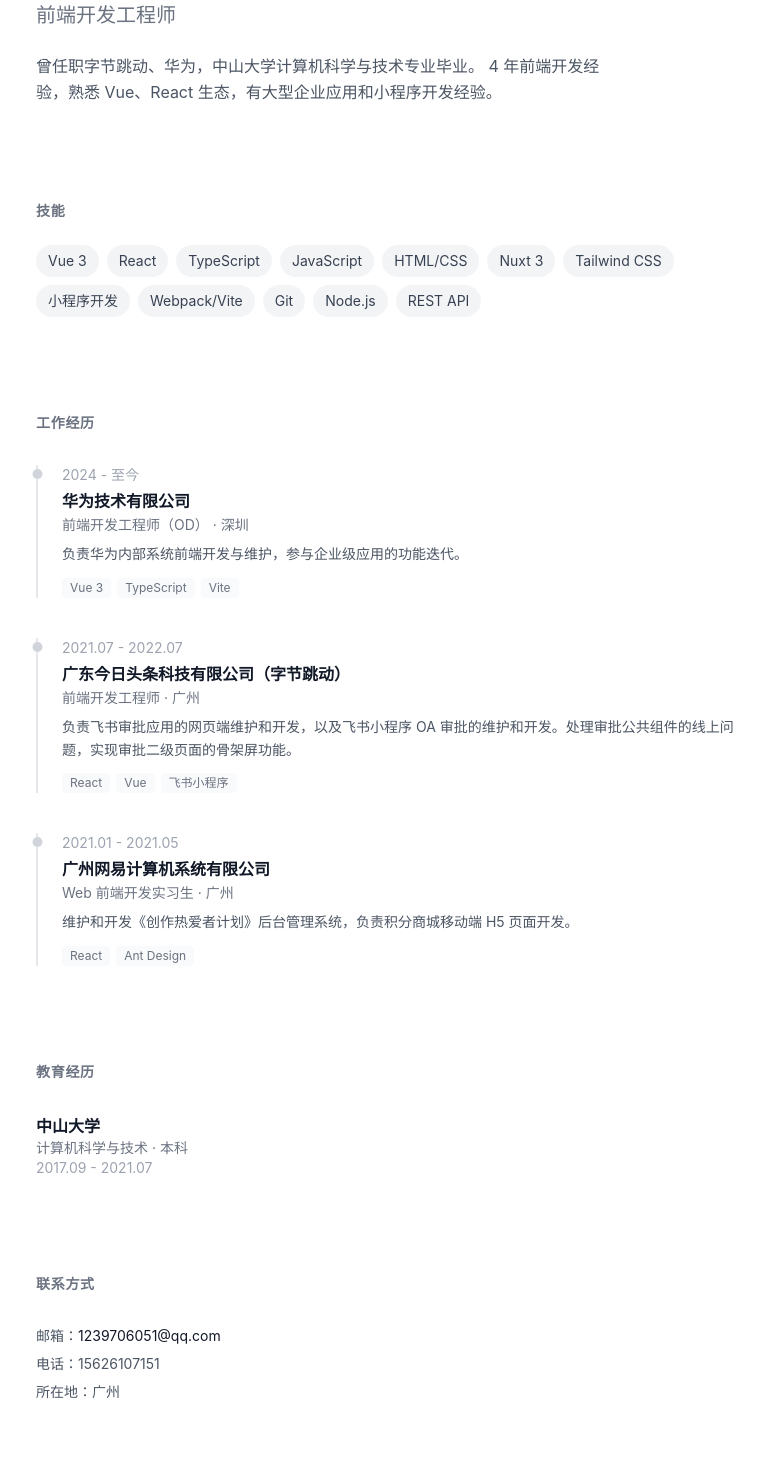
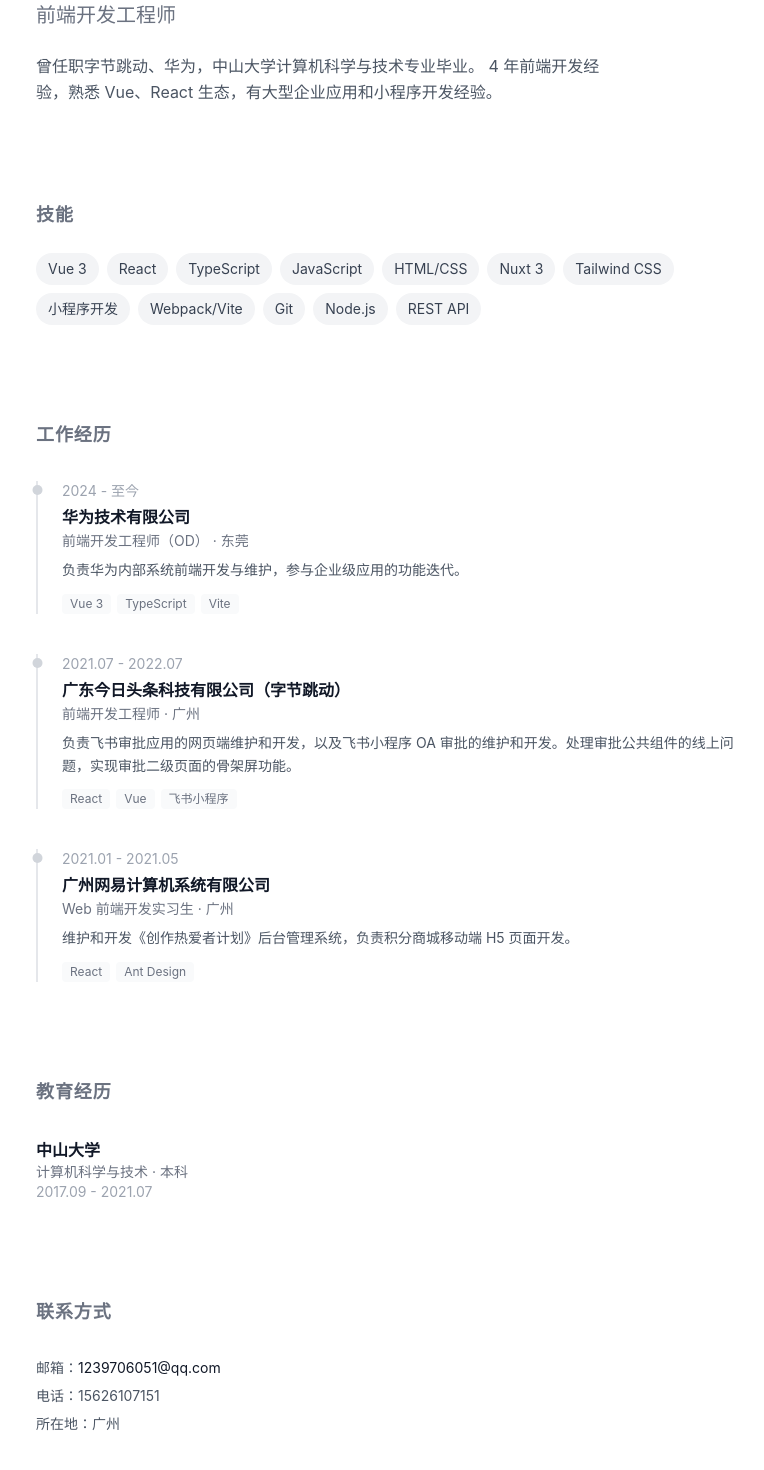
Before and after one commit to chenjt56/personal-site, a Nuxt app: page / in a window 1280 px wide. Shown: the part 192-1662 px from the top of the page, without its empty margins (244-1008 px from the left). Built offline with nearby package versions, Linux system fonts and the light colour scheme.

Commit message:
feat: add Experience interface and type annotation to TimelineSection

```diff
--- a/components/ContactSection.vue
+++ b/components/ContactSection.vue
@@ -1,15 +1,15 @@
 <template>
   <section class="mb-24">
     <h2
-      class="text-lg font-semibold mb-8 text-gray-500 dark:text-gray-400 uppercase tracking-wider text-sm"
+      class="text-lg font-semibold mb-8 text-gray-500 dark:text-gray-400 uppercase tracking-wider"
     >
       联系方式
     </h2>
     <div class="space-y-2 text-sm text-gray-600 dark:text-gray-400">
       <p>
         邮箱：<a
+          class="text-gray-900 dark:text-gray-100 hover:underline"
           href="mailto:1239706051@qq.com"
-          class="text-gray-900 dark:text-gray-100 hover:underline"
           >1239706051@qq.com</a
         >
       </p>
--- a/components/EducationSection.vue
+++ b/components/EducationSection.vue
@@ -1,7 +1,7 @@
 <template>
   <section class="mb-24">
     <h2
-      class="text-lg font-semibold mb-8 text-gray-500 dark:text-gray-400 uppercase tracking-wider text-sm"
+      class="text-lg font-semibold mb-8 text-gray-500 dark:text-gray-400 uppercase tracking-wider"
     >
       教育经历
     </h2>
--- a/components/SkillsSection.vue
+++ b/components/SkillsSection.vue
@@ -1,5 +1,5 @@
-<script setup lang="ts">
-const skills = [
+<script lang="ts" setup>
+const skills: string[] = [
   'Vue 3',
   'React',
   'TypeScript',
@@ -18,7 +18,7 @@ const skills = [
 <template>
   <section class="mb-24">
     <h2
-      class="text-lg font-semibold mb-6 text-gray-500 dark:text-gray-400 uppercase tracking-wider text-sm"
+      class="text-lg font-semibold mb-6 text-gray-500 dark:text-gray-400 uppercase tracking-wider"
     >
       技能
     </h2>
--- a/components/TimelineSection.vue
+++ b/components/TimelineSection.vue
@@ -1,10 +1,18 @@
-<script setup lang="ts">
-const experiences = [
+<script lang="ts" setup>
+interface Experience {
+  company: string;
+  role: string;
+  period: string;
+  location: string;
+  description: string;
+  techStack: string[];
+}
+const experiences: Experience[] = [
   {
     company: '华为技术有限公司',
     role: '前端开发工程师（OD）',
     period: '2024 - 至今',
-    location: '深圳',
+    location: '东莞',
     description: '负责华为内部系统前端开发与维护，参与企业级应用的功能迭代。',
     techStack: ['Vue 3', 'TypeScript', 'Vite']
   },
@@ -31,7 +39,7 @@ const experiences = [
 <template>
   <section class="mb-24">
     <h2
-      class="text-lg font-semibold mb-8 text-gray-500 dark:text-gray-400 uppercase tracking-wider text-sm"
+      class="text-lg font-semibold mb-8 text-gray-500 dark:text-gray-400 uppercase tracking-wider"
     >
       工作经历
     </h2>
@@ -40,10 +48,10 @@ const experiences = [
         v-for="(exp, index) in experiences"
         :key="index"
         :company="exp.company"
+        :description="exp.description"
+        :location="exp.location"
+        :period="exp.period"
         :role="exp.role"
-        :period="exp.period"
-        :location="exp.location"
-        :description="exp.description"
         :tech-stack="exp.techStack"
       />
     </div>
```
